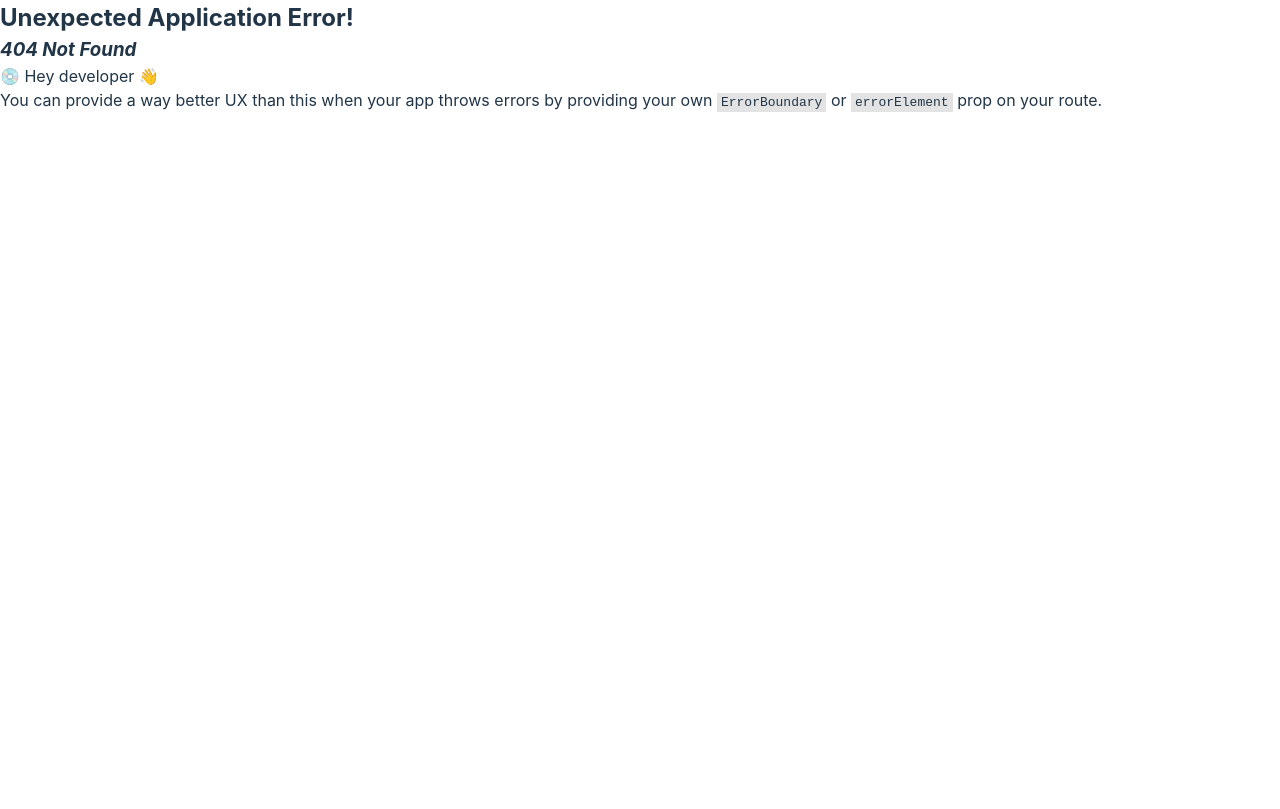
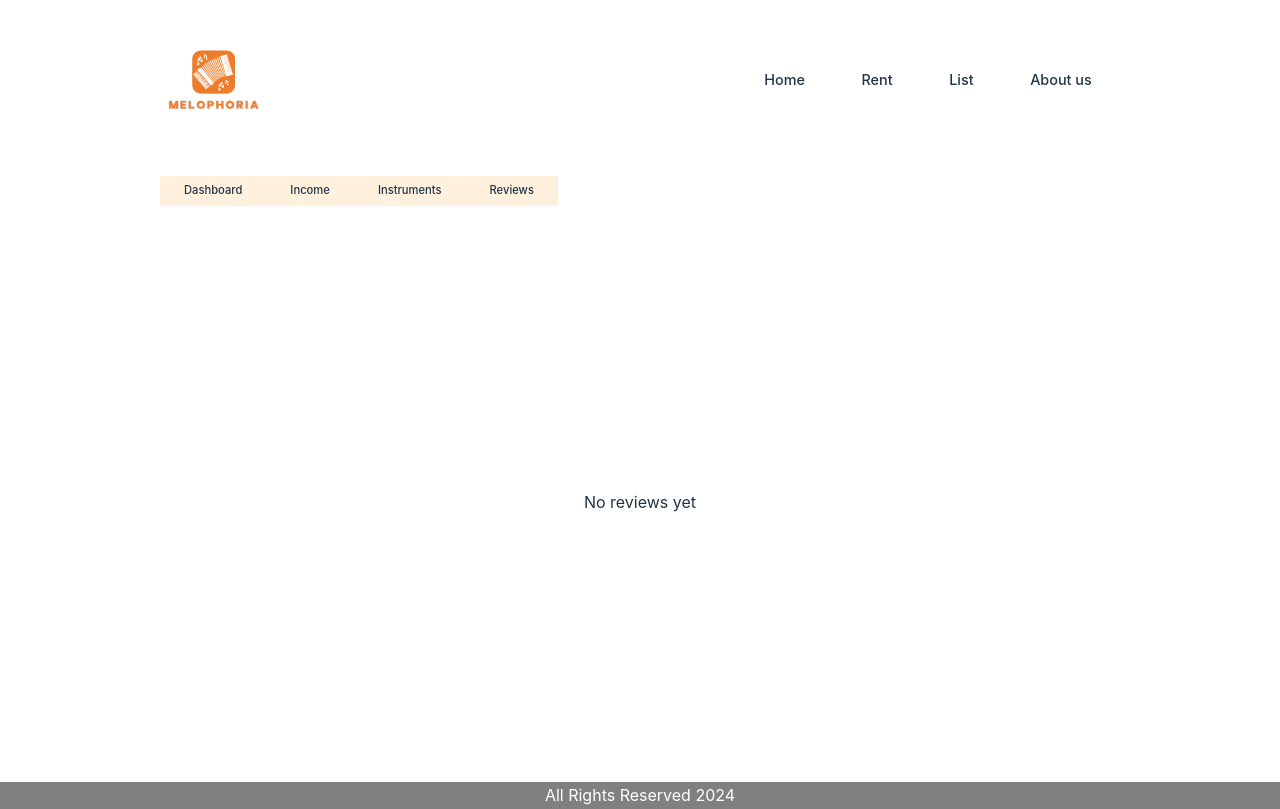
Before and after one commit to IkramMaizi/Melophoria-Website, a React (Vite) app: page /list/reviews in a window 1280 px wide. Before the commit this address had no page. Built offline with nearby package versions, Linux system fonts and the light colour scheme.

Commit message:
Reviews page added

```diff
--- a/src/App.jsx
+++ b/src/App.jsx
@@ -8,6 +8,7 @@ import Dashboard from './pages/ListDashboard'
 import RentDetail from './pages/RentDetail.jsx'
 import ListIncome from "./pages/ListIncome.jsx"
 import ListInstruments from "./pages/ListInstruments.jsx"
+import ListReviews from "./pages/ListReviews.jsx"
 
 const router = createBrowserRouter(createRoutesFromElements(
   <>
@@ -18,6 +19,7 @@ const router = createBrowserRouter(createRoutesFromElements(
     <Route index element={<Dashboard />} />
     <Route path="income" element={<ListIncome />} />
     <Route path="instruments" element={<ListInstruments />} />
+    <Route path="reviews" element={<ListReviews />} />
   </Route>
   </>
 ))
--- /dev/null
+++ b/src/pages/ListReviews.css
@@ -0,0 +1,10 @@
+.list-reviews--page{
+    display: flex;
+    justify-content: center;
+    align-items: center;
+    height: 70vh;
+}
+
+.reviews-note{
+
+}
--- /dev/null
+++ b/src/pages/ListReviews.jsx
@@ -0,0 +1,10 @@
+import React from 'react'
+import "./ListReviews.css"
+
+export default function ListReviews() {
+  return (
+    <div className="list-reviews--page">
+        <div className="reviews-note">No reviews yet</div>
+    </div>
+  )
+}
```
